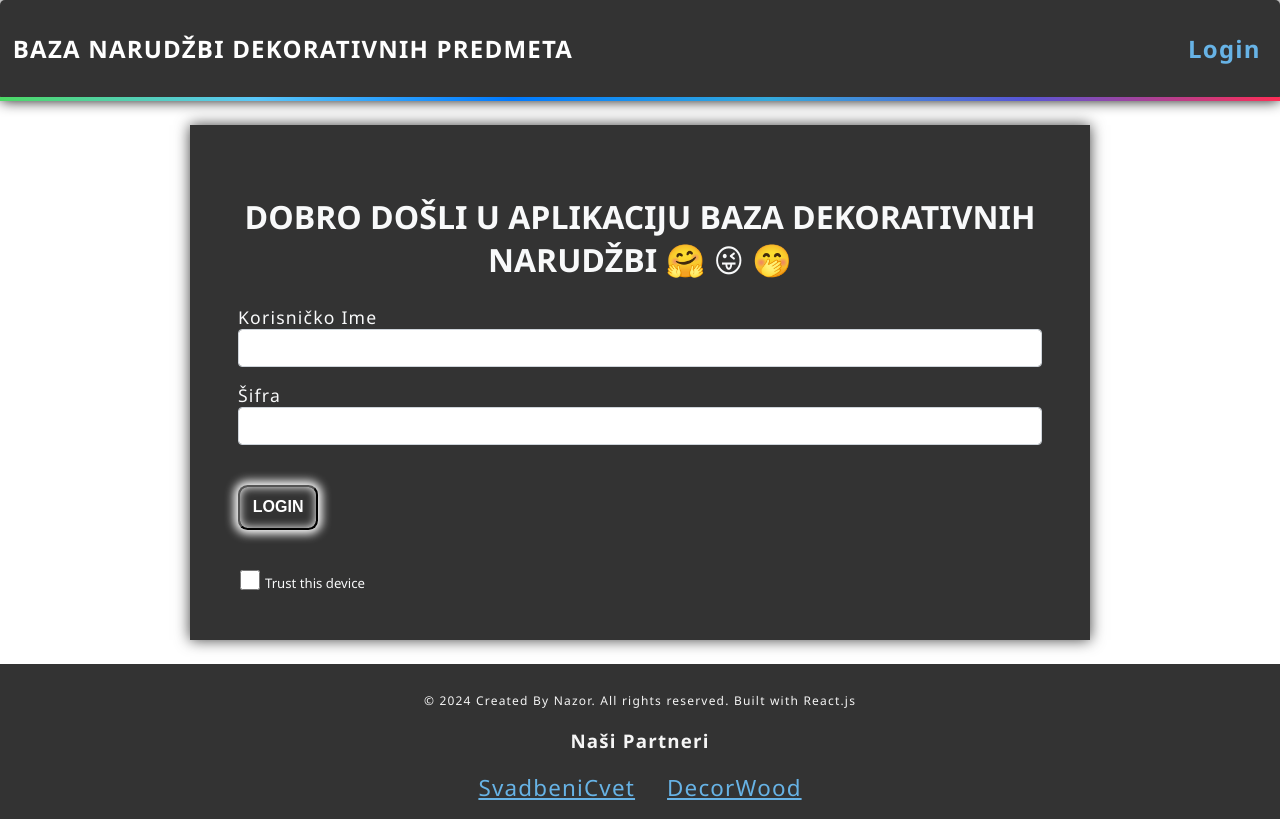
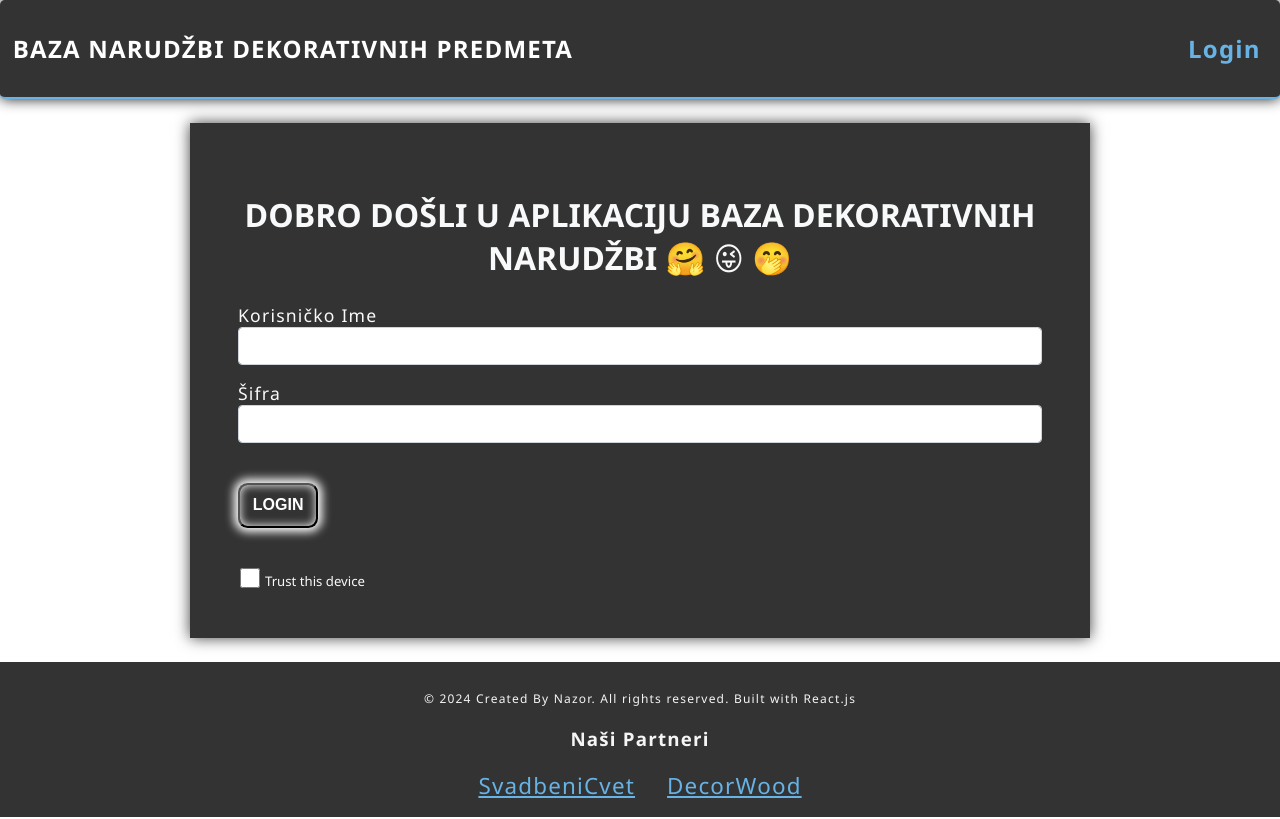
Before and after one commit to zorandasc/decor-aplikacija-nextjs-frontend, a React (Create React App) app: page /login in a window 1280 px wide. Built offline with nearby package versions, Linux system fonts and the light colour scheme.

Commit message:
vracen navbar color

```diff
--- a/src/components/Navbar.jsx
+++ b/src/components/Navbar.jsx
@@ -77,6 +77,7 @@ const Navbar = ({ toggleSidebar }) => {
 const Container = styled.div`
   width: 100%;
   padding: 0;
+  /*
   border-width:4px;
   border-bottom-style: solid;
   border-image: linear-gradient(
@@ -89,6 +90,8 @@ const Container = styled.div`
     #ff2d55
   );
   border-image-slice: 1;
+  */
+  border-bottom: 2px solid rgb(103 179 230);
   background: #333;
   box-shadow: 0px 0px 14px 0px rgba(0, 0, 0, 0.9);
   border-radius: 5px;
```
